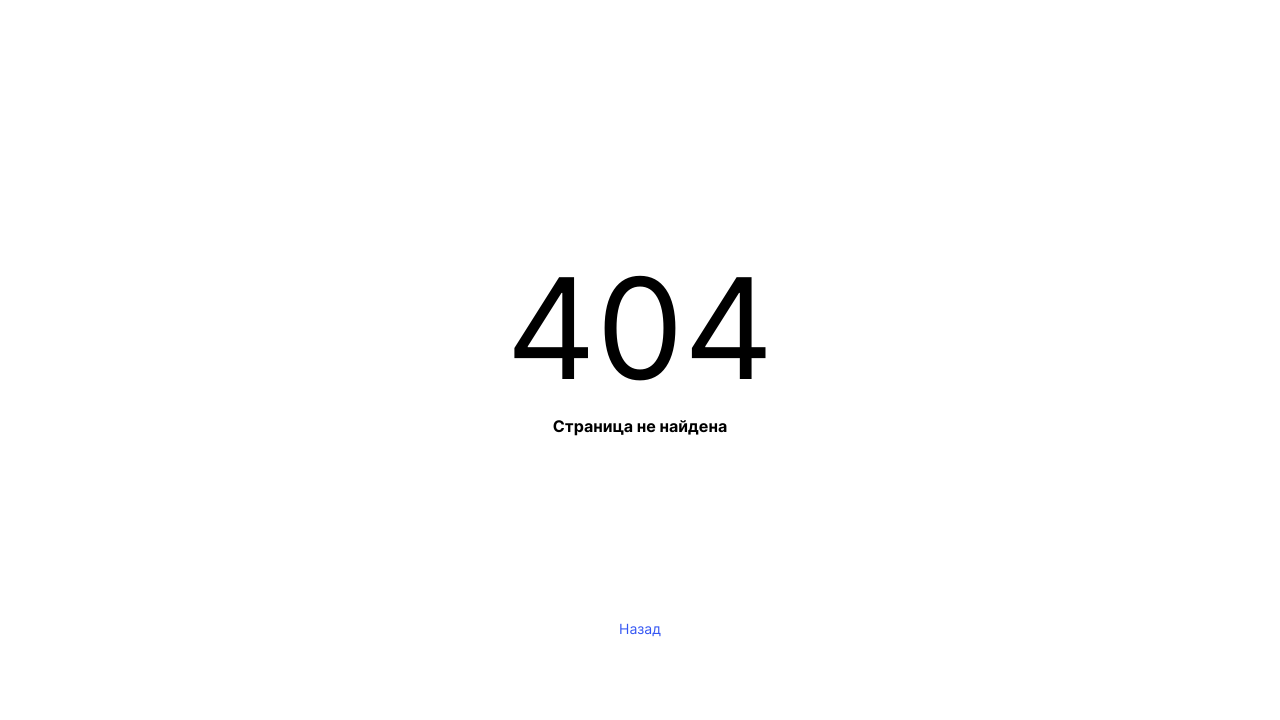
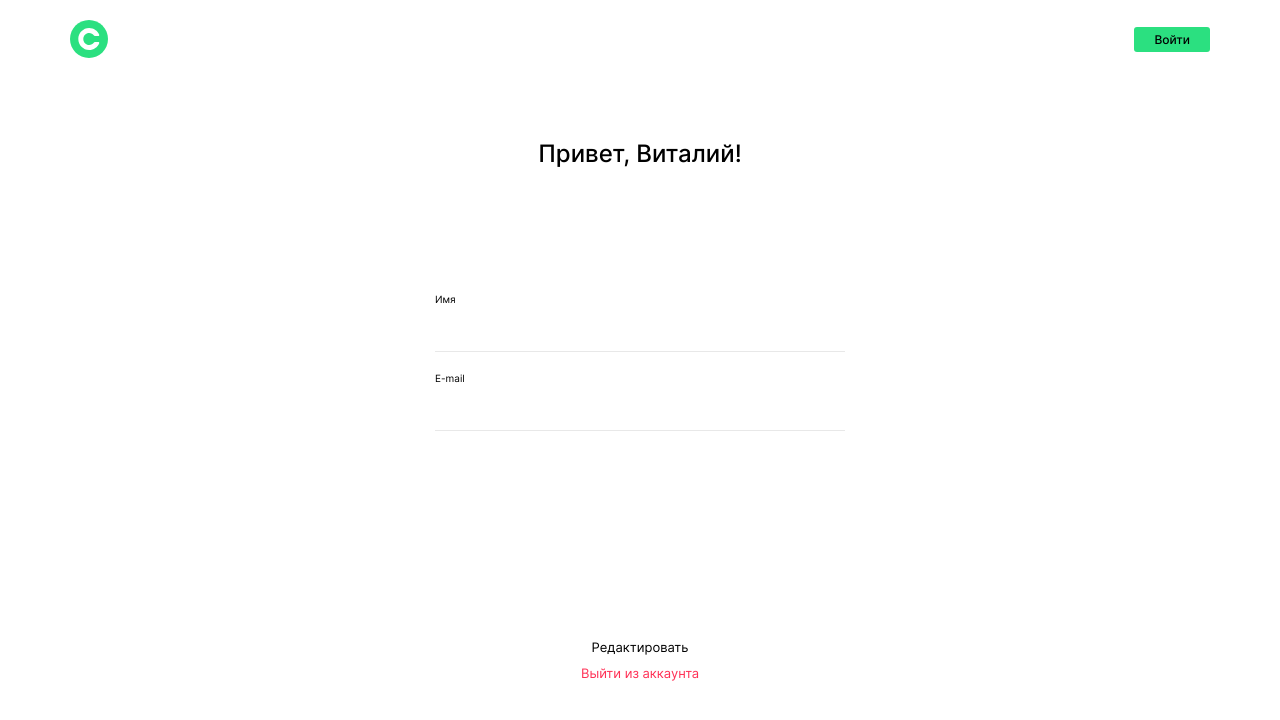
Before and after one commit to Flipster99964/movies-explorer-frontend, a React (Create React App) app: page /profile in a window 1280 px wide. Before the commit this address had no page. Shown: the top 720 px of the page. Built offline with nearby package versions, Linux system fonts and the light colour scheme.

Commit message:
add Profile

```diff
--- a/src/components/App/App.js
+++ b/src/components/App/App.js
@@ -6,6 +6,7 @@
 import NotFound from "../NotFound/NotFound";
 import Register from "../Register/Register";
 import Login from "../Login/Login";
+import Profile from "../Profile/Profile";
 
 function App() {
     return (
@@ -15,8 +16,9 @@
         <Movies />
         <SavedMovies />
         <Login />
-        <Register />*/}
-        <NotFound />
+        <Register />
+        <NotFound />*/}
+        <Profile />
         </div>
       );
 }
--- a/src/components/Button/Button.css
+++ b/src/components/Button/Button.css
@@ -17,3 +17,18 @@
     background-color: #2BE080;
     border-radius: 3px;
   }
+
+  .button_type_profile {
+    font-size: 13px;
+    font-weight: 400;
+  }
+
+  @media (max-width: 500px) {
+    .button_type_profile {
+      font-size: 12px;
+    }
+  }
+
+  .button_type_red-text {
+    color: #FF3055;
+  }
--- a/src/components/Header/Header.css
+++ b/src/components/Header/Header.css
@@ -74,3 +74,16 @@
       display: block;
     }
   }
+
+  @media (max-width: 500px) {
+    .header__account-menu {
+      margin-right: 5px;
+    }
+  }
+
+  .header_type_white {
+    background-color: white;
+  }
+  .header_type_hidden {
+    visibility: hidden;
+  }
--- a/src/components/Header/Header.js
+++ b/src/components/Header/Header.js
@@ -6,11 +6,11 @@
 import AccountButton from "../AccountButton/AccountButton";
 import "./Header.css";
 
-function Header() {
+function Header({ className }) {
 
     return (
       <Container>
-      <header className="header app__header">
+      <header className={`header app__header ${className}`}>
         <nav className="header__nav">
           <Logo className="logo header__logo" />
          {/* <ul className="header__links">
--- a/src/components/Input/Input.js
+++ b/src/components/Input/Input.js
@@ -2,15 +2,27 @@
 
 import "./Input.css";
 
-function Input({ label, type, error }) {
+function Input({ label, type, error, modifier }) {
   return (
-    <div className="input unauth-page__input">
-      <label className="input__label" forhtml={type}>
-        {label}
-      </label>
-      <input className="input__field" type={type} id={type} name={type}></input>
-      <span className="input__error">{error}</span>
-    </div>
+    <>
+      <div className={`input unauth-page__input input_type_${modifier}`}>
+        <label
+          className={`input__label input__label_type_${modifier}`}
+          htmlFor={type}
+        >
+          {label}
+        </label>
+        <input
+          className={`input__field input__field_type_${modifier}`}
+          type="text"
+          id={type}
+          name={type}
+        ></input>
+      </div>
+      <span className={`input__error input__error_type_${modifier}`}>
+        {error}
+      </span>
+    </>
   );
 }
 
--- a/src/components/Login/Login.js
+++ b/src/components/Login/Login.js
@@ -11,8 +11,8 @@
     <UnauthPage title="Рады видеть!">
       <form className="login" name="login">
         <div className="login__inputs">
-          <Input label="E-mail" type="email" />
-          <Input label="Пароль" type="password" />
+        <Input label="E-mail" type="email" modifier="unauth" />
+        <Input label="Пароль" type="password" modifier="unauth" />
         </div>
         <div className="login__buttons">
         <Button className="button_type_blue button_type_submit login__button" type="submit">
--- /dev/null
+++ b/src/components/Profile/Profile.css
@@ -0,0 +1,67 @@
+.profile {
+    background-color: #FFFFFF;
+    min-height: 100vh;
+    box-sizing: border-box;
+  }
+
+  .profile__container {
+    margin: 0 auto;
+    max-width: 410px;
+    line-height: 1.21;
+    padding: 51px 0 40px;
+  }
+
+  @media (max-width: 768px) {
+    .profile__container {
+      padding-top: 206px;
+    }
+  }
+
+  @media (max-width: 500px) {
+    .profile__container {
+      padding-top: 51px;
+      max-width: calc(100% - 60px);
+    }
+  }
+
+  .profile__title {
+    color: black;
+    margin: 0;
+    text-align: center;
+    margin-bottom: 125px;
+    font-size: 24px;
+    font-weight: 500;
+  }
+
+  @media (max-width: 768px) {
+    .profile__title {
+      margin-bottom: 99px;
+    }
+  }
+
+  @media (max-width: 500px) {
+    .profile__title {
+      margin-bottom: 80px;
+    }
+  }
+
+  .profile__form {
+    margin-bottom: 184px;
+  }
+
+  @media (max-width: 768px) {
+    .profile__form {
+      margin-bottom: 176px;
+    }
+  }
+
+  @media (max-width: 500px) {
+    .profile__form {
+      margin-bottom: 343px;
+    }
+  }
+
+  .profile__buttons {
+    display: flex;
+    flex-direction: column;
+  }
--- /dev/null
+++ b/src/components/Profile/Profile.js
@@ -0,0 +1,29 @@
+import React from "react";
+
+import Header from "../Header/Header";
+import Input from "../Input/Input";
+import Button from "../Button/Button";
+import "./Profile.css";
+
+function Profile() {
+  return (
+    <section className="profile">
+      <Header className="header_type_white"/>
+      <div className="profile__container">
+        <h2 className="profile__title">Привет, Виталий!</h2>
+        <form className="profile__form">
+          <Input label="Имя" type="name" modifier="profile" />
+          <Input label="E-mail" type="email" modifier="profile" />
+        </form>
+        <div className="profile__buttons">
+          <Button className="button_type_profile">Редактировать</Button>
+          <Button className="button_type_profile button_type_red-text">
+            Выйти из аккаунта
+          </Button>
+        </div>
+      </div>
+    </section>
+  );
+}
+
+export default Profile;
--- a/src/components/Register/Register.js
+++ b/src/components/Register/Register.js
@@ -10,12 +10,13 @@
     <UnauthPage title="Добро пожаловать!">
       <form className="register" name="register">
         <div className="register__inputs">
-          <Input label="Имя" type="name" />
-          <Input label="E-mail" type="email" />
+        <Input label="Имя" type="name" modifier="unauth" />
+          <Input label="E-mail" type="email" modifier="unauth" />
           <Input
             label="Пароль"
             type="password"
             error="Что-то пошло не так..."
+            modifier="unauth"
           />
         </div>
         <Button className="button_type_blue button_type_submit register__button" type="submit">
```
